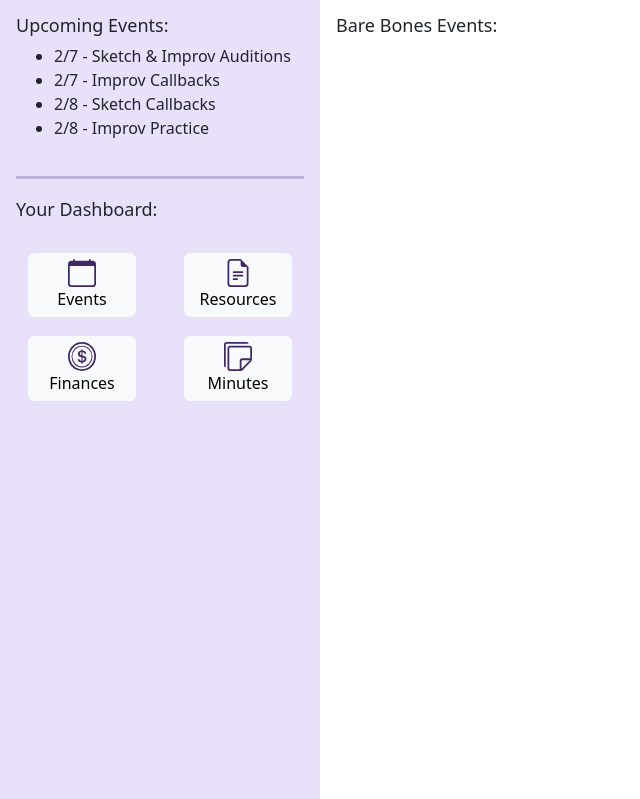
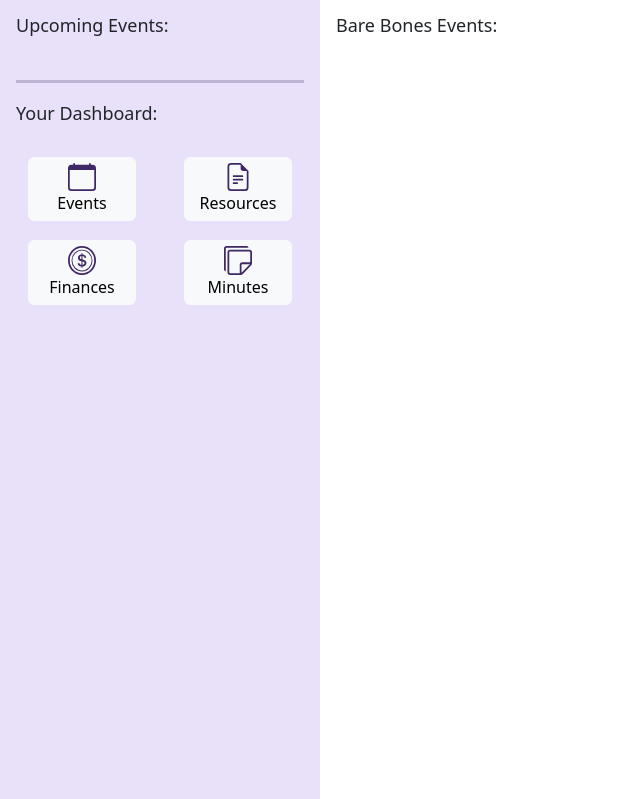
Before and after one commit to kendallparry/Kendall-Parry-Capstone-Project, a Flask app: page / in a window 1280 px wide. Shown: the part 140-939 px from the top of the page, without its empty margins (0-640 px from the left). Run offline with Flask 3, Linux system fonts and the light colour scheme; data that the repository does not hold is empty; grey boxes are pictures that could not be loaded.

Commit message:
fixed sidebar

```diff
--- a/application/app/static/home.js
+++ b/application/app/static/home.js
@@ -7,6 +7,25 @@ function redirect(pageName){
 }
 async function loadUpcomingEvents() {
     const data = await loadEvents();
+
+    //load sidebar events list
+    const upcomingUl = document.querySelector('#upcoming ul');
+    upcomingUl.innerHTML = '';
+    data.forEach(date => {
+        const dateLi = document.createElement('li');
+        dateLi.textContent = date.date;
+        upcomingUl.appendChild(dateLi);
+
+        const itemsUl = document.createElement('ul');
+        date.items.forEach(item => {
+            const li = document.createElement('li');
+            li.textContent = `${item.startTime} - ${item.endTime} -- ${item.title}`;
+            itemsUl.appendChild(li);
+        });
+        upcomingUl.appendChild(itemsUl);
+    });
+
+    //load main events list
     const ul = document.querySelector('#eventsList ul');
     ul.innerHTML = '';
 
--- a/application/app/templates/home.html
+++ b/application/app/templates/home.html
@@ -22,12 +22,7 @@
             <div class="col-3 p-3 vh-100" id="side-panel">
                 <div class = "row h-20" id = "upcoming">
                     <h3>Upcoming Events:</h3>
-                    <ul>
-                        <li>2/7 - Sketch & Improv Auditions</li>
-                        <li>2/7 - Improv Callbacks</li>
-                        <li>2/8 - Sketch Callbacks</li>
-                        <li>2/8 - Improv Practice</li>
-                    </ul>
+                    <ul></ul>
                 </div>
                 <hr>
                 <div class = "row" id = "dashboard">
```
